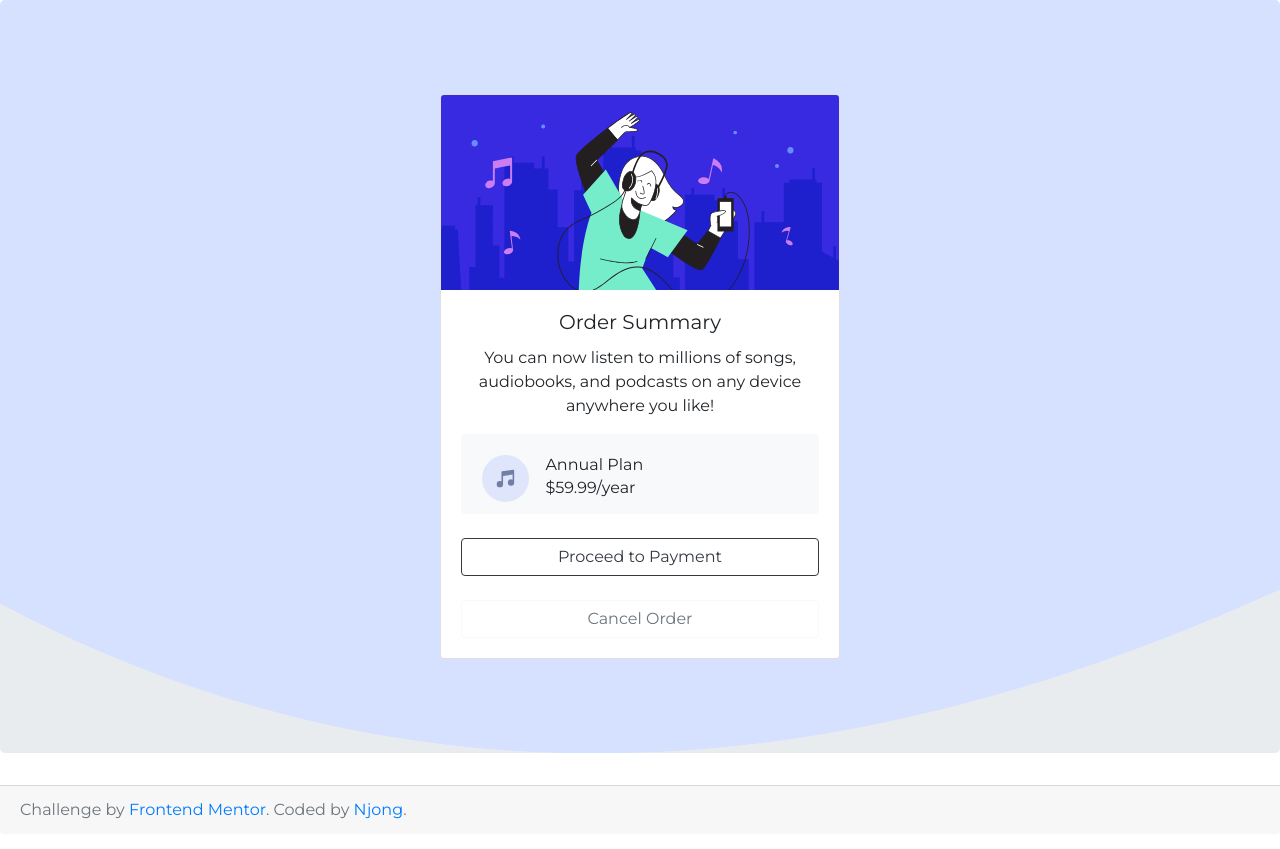
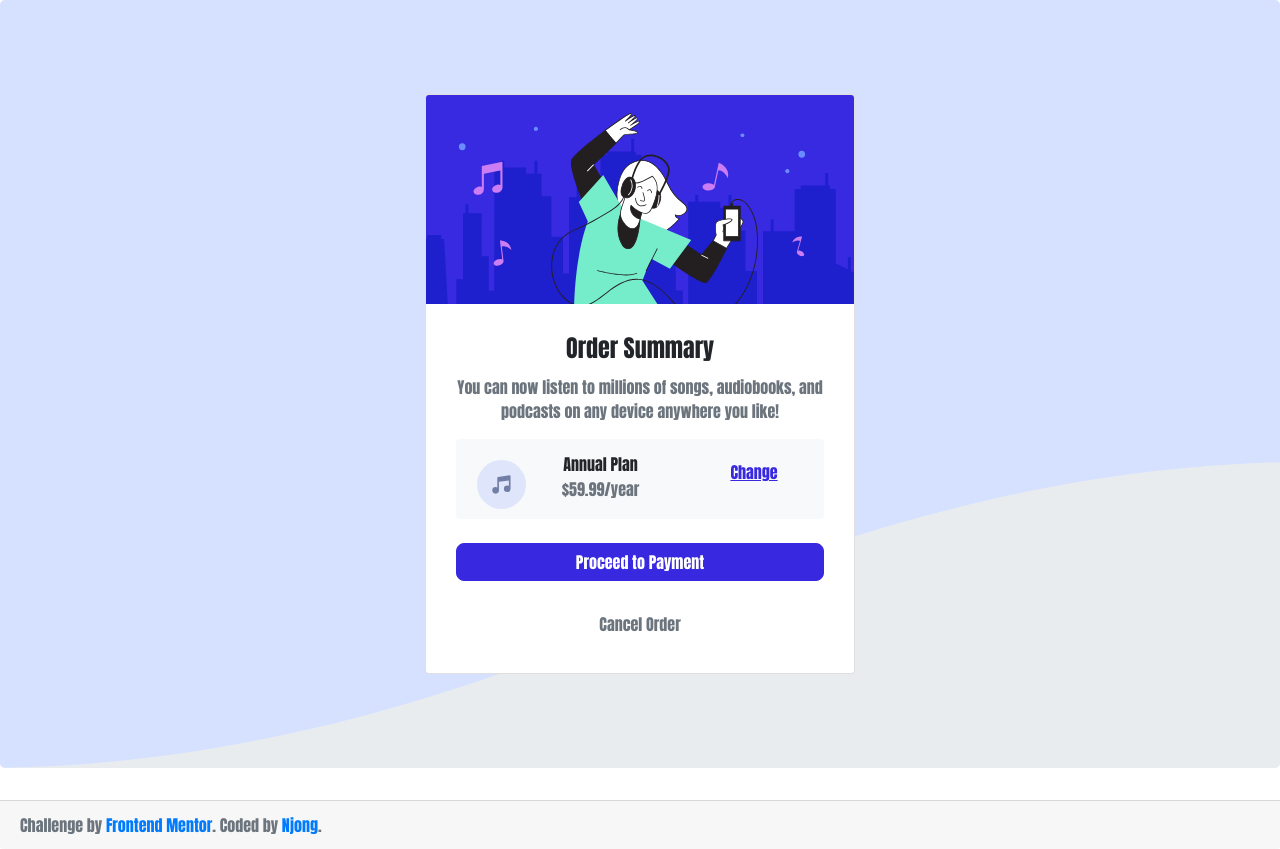
Before and after one commit to Njong392/Front-end-mentor-1, a plain HTML site: page index.html in a window 1280 px wide. Drawn offline with Linux system fonts and the light colour scheme.

Commit message:
card changed to row

```diff
--- a/index.html
+++ b/index.html
@@ -11,9 +11,9 @@
 
 
 </head>
-<body>
+<body style="font-family: Impact, Haettenschweiler, 'Arial Narrow Bold', sans-serif;">
 <div class="jumbotron bg-cover" style="background-image: url(images/pattern-background-desktop.svg);
-         background-attachment: scroll;background-size: cover">
+         background-attachment: scroll;background-position: center;background-size:cover;">
 
 
   <div class="container">
@@ -22,23 +22,38 @@
     <div class="col-md-12">
 
 
-      <div class="card" style="width: 400px;">
+      <div class="card" style="width: 430px;">
 
         <img src="images/illustration-hero.svg" class="card-img-top" alt="...">
-        <div class="card-body text-center">
-          <h5 class="card-title">Order Summary</h5>
-          <p>You can now listen to millions of songs, audiobooks, and podcasts on any
+
+        <div class="card-body text-center" style="padding: 30px 30px 30px 30px; margin: auto;">
+          <h4 class="card-title" style="font-weight: 900;">Order Summary</h4>
+          <p class="text-muted" style="font-weight: 500;">You can now listen to millions of songs, audiobooks, and podcasts on any
     device anywhere you like!</p>
 
 
-          <div class="card bg-light border-light" style="height: 5rem">
+          <div class="card border-light bg-light" style="height: 5rem;">
             <div class="card-body">
               <div class="media">
-                <img src="images/icon-music.svg" alt="..." style="height: 15%;width: 15%" class="mr-3">
+                <img src="images/icon-music.svg" alt="..." style="height: 15%;width: 15%">
+
                 <div class="media-body">
-                  <div class="text-left" style="line-height: 11px">
-                  <h6>Annual Plan</h6>
-                  <p>$59.99/year</p>
+                  <div class="row">
+                    <div class="col-md-7">
+                      <div style="line-height: 9px;">
+                      <p style="font-weight: 700;">Annual Plan</p>
+                      <p class="text-muted">$59.99/year</p>
+                      </div>
+
+                    </div>
+
+                    <div class="col-md-5">
+                      <a href="#" style="color: hsl(245, 75%, 52%);
+                      font-weight: 700;text-decoration: underline;">Change</a>
+                    </div>
+
+                  </div>
+
                   </div>
 
                 </div>
@@ -47,15 +62,20 @@
 
 
             </div>
+            <br>
+
+          <button type="button" class="btn btn-outline-dark btn-block text-white"
+          style="background-color:hsl(245, 75%, 52%); border: 1px solid hsl(245, 75%, 52%);
+          border-radius: 8px; font-weight: 700;">
+            Proceed to Payment</button>
+          <br>
+
+          <button type="button" class="btn btn-outline-light text-muted btn-block"
+          style="background-color: white; border: 1px solid white;font-weight: 700;">Cancel Order</button>
+
+
 
           </div>
-          <br>
-
-          <button type="button" class="btn btn-outline-dark btn-block">Proceed to Payment</button>
-          <br>
-
-          <button type="button" class="btn btn-outline-light text-muted btn-block">Cancel Order</button>
-
 
 
 
```
